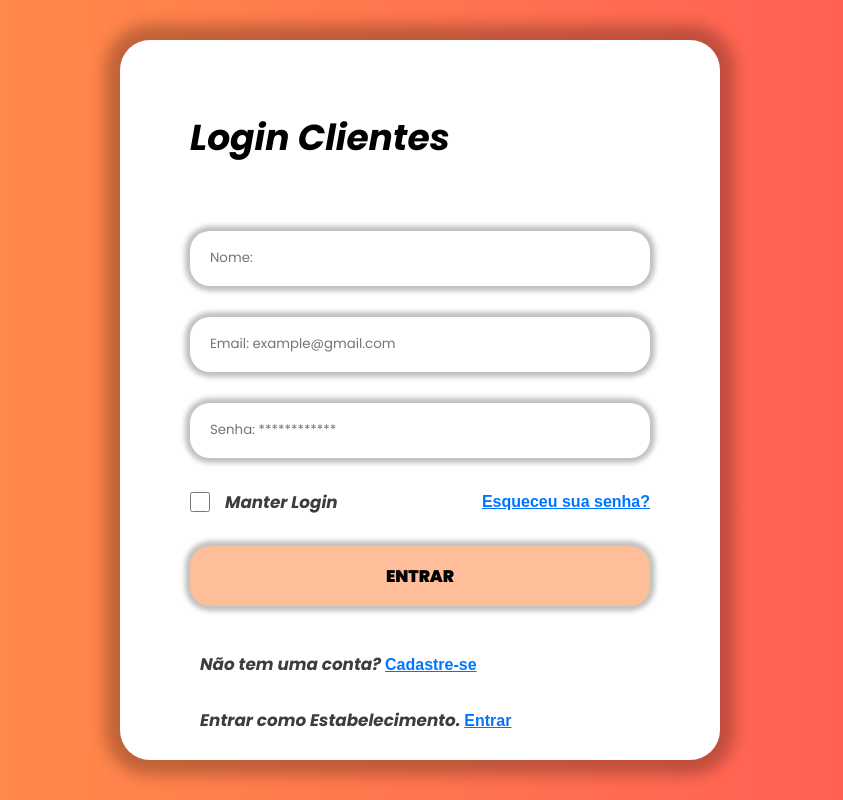
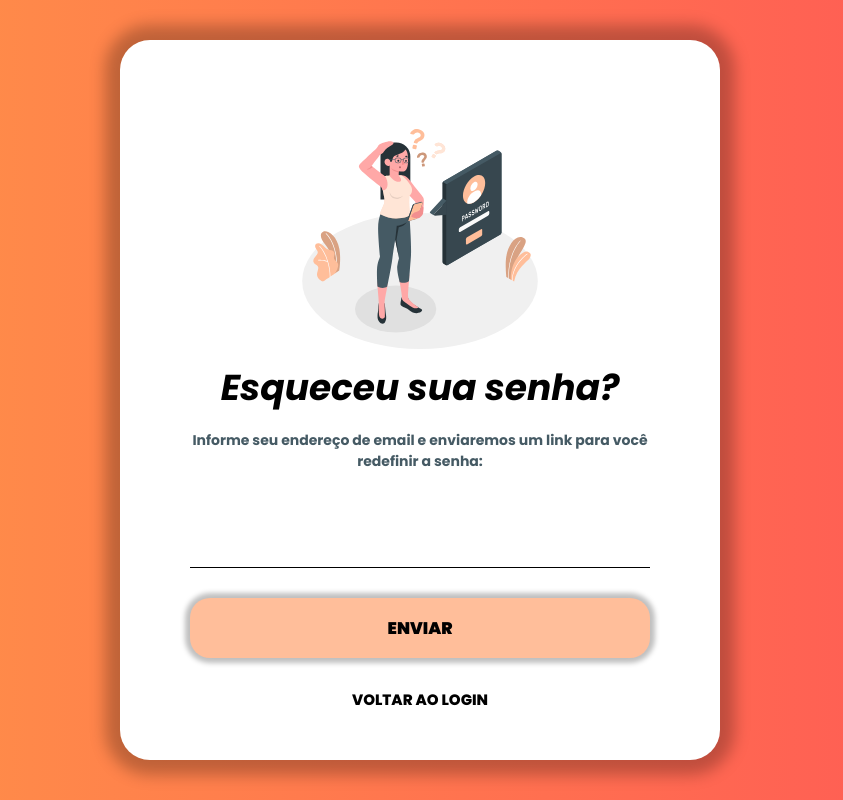
Before and after one commit to ICEI-PUC-Minas-PMGES-TI/pmg-es-2024-1-ti1-2401100-g4-fila-na-cantina-1, a plain HTML site: page codigo/Login/login.html in a window 1280 px wide. Both pictures are taken after a click on the link "Esqueceu sua senha?". Shown: the whole page, without its empty margins (220-1063 px from the left). Drawn offline with Linux system fonts and the light colour scheme.

Commit message:
tela de 'esqueci a senha' feita junto com suas funcionalidades

```diff
--- /dev/null
+++ b/codigo/Login/esqSenha.js
@@ -0,0 +1,29 @@
+import { sendPasswordResetEmail, auth } from "../script.js";
+
+document.addEventListener("DOMContentLoaded", function () {
+  const forgotPasswordForm = document.querySelector("#section-esqSenha form");
+
+  forgotPasswordForm.addEventListener("submit", function (e) {
+    e.preventDefault();
+    const email = document.querySelector("#esqSenha").value;
+
+    if (email) {
+      sendPasswordResetEmail(auth, email)
+        .then(() => {
+          alert("Email de redefinição de senha enviado!");
+        })
+        .catch((error) => {
+          console.error("Erro ao enviar email de redefinição de senha:", error);
+          if (error.code === "auth/user-not-found") {
+            alert("Usuário não encontrado. Verifique o email inserido.");
+          } else {
+            alert(
+              "Erro ao enviar email de redefinição de senha. Verifique se o email está correto e tente novamente."
+            );
+          }
+        });
+    } else {
+      alert("Por favor, insira um endereço de email válido.");
+    }
+  });
+});
--- a/codigo/Login/login.css
+++ b/codigo/Login/login.css
@@ -1,7 +1,7 @@
-@import url('../style.css');
+@import url("../style.css");
 
 body {
-    background: linear-gradient(90deg, #ff6b00b8, #FF5656);
+  background: linear-gradient(90deg, #ff6b00b8, #ff5656);
   overflow: hidden;
 }
 
@@ -14,7 +14,7 @@ main {
 }
 
 p {
-    font-size: .7em;
+  font-size: 0.7em;
   margin-left: 15px;
   color: #000000c2;
 }
@@ -65,19 +65,19 @@ form {
   width: 20px;
 }
 
-.btn-login{
+.btn-login {
   width: 100%;
   height: 60px;
-    background-color: #FFBE9A;
+  background-color: #ffbe9a;
   border: none;
   box-shadow: 0 0 5px 5px #00000040;
   border-radius: 20px;
   cursor: pointer;
   font-weight: 900;
-    font-size: .7em;
+  font-size: 0.7em;
 }
 
-.ir-login{
+.ir-login {
   margin: 30px 10px;
 }
 
@@ -104,7 +104,7 @@ input[type="file"] {
 }
 
 .documento-cadastro label {
-    font-size: .6em;
+  font-size: 0.6em;
   font-weight: normal;
   color: #000000c2;
   display: flex;
@@ -116,6 +116,50 @@ label i {
   font-size: 1.5em;
 }
 
+/* ESTILIZAÇÃO DA TELA DE ESQUECEU A SENHA */
+
+.VaL-btn {
+  text-align: center;
+  font-style: normal;
+  font-size: 15px;
+  font-weight: 800;
+  margin-top: 30px;
+  cursor: pointer;
+}
+
+#section-esqSenha {
+  flex-direction: column;
+  justify-content: space-between;
+  align-items: center;
+}
+
+#section-esqSenha img {
+  width: 250px;
+}
+
+#section-esqSenha h2 {
+  text-align: center;
+  color: #455a64;
+  font-size: 20px;
+  font-style: normal;
+  font-size: 14px;
+  margin: 15px 0;
+}
+
+.input-esqSenha {
+  outline: none;
+  border: none;
+  border-bottom: 1px solid #000;
+  width: 100%;
+  padding: 0px 15px 10px;
+  margin-bottom: 30px;
+  text-align: center;
+}
+
+.input-esqSenha::placeholder {
+  font-style: italic;
+}
+
 @media screen and (max-width: 768px) {
   .container-registro {
     width: 98%;
@@ -124,7 +168,8 @@ label i {
     border: linear-gradient;
   }
 
-    .container-registro a, .container-registro p {
+  .container-registro a,
+  .container-registro p {
     font-size: 14px;
   }
 
@@ -132,11 +177,12 @@ label i {
     font-size: 1.3em;
   }
 
-    input[type='submit'], .input-login {
+  input[type="submit"],
+  .input-login {
     height: 50px;
   }
 
   .documento-cadastro label {
-        font-size: .5em;
+    font-size: 0.5em;
   }
 }
--- a/codigo/Login/login.html
+++ b/codigo/Login/login.html
@@ -19,7 +19,7 @@
                         <input type="checkbox" name="" id="">
                         <p>Manter Login</p>
                     </span>
-                    <a href="#">Esqueceu sua senha?</a>
+                    <a href="#" onclick="alternarEsqueceuSenha()">Esqueceu sua senha?</a>
                 </div>
                 <input type="submit" value="ENTRAR" class="btn-login" id="btn-login-cliente">
             </form>
@@ -37,7 +37,7 @@
                         <input type="checkbox" name="" id="">
                         <p>Manter Login</p>
                     </span>
-                    <a href="#">Esqueceu sua senha?</a>
+                    <a href="#" onclick="alternarEsqueceuSenha()">Esqueceu sua senha?</a>
                 </div>
                 <input type="submit" value="ENTRAR" class="btn-login" id="btn-login-empresa">
             </form>
@@ -71,9 +71,22 @@
             </form>
             <p class="ir-login">Já possui uma conta? <a href="#" onclick="alternarLoginEmpresa()">Entrar</a></p>
         </section>
+        <!-- TELA DE ESQUECEU A SENHA: -->
+        <section class="container-registro" id="section-esqSenha">
+            <img src="../assets/img/Forgot password-amico.svg" />
+            <h1>Esqueceu sua senha?</h1>
+            <h2>Informe seu endereço de email e enviaremos um link para
+                você redefinir a senha:</h2>
+                <form>
+                <input type="email" placeholder="" class="input-esqSenha" id="esqSenha" required>
+                <input type="submit" value="ENVIAR" class="btn-login">
+                </form>
+            <h3 class="VaL-btn" onclick="alternarLoginCliente()">VOLTAR AO LOGIN</h3>
+        </section>
     </main>
     <script src="login.js"></script>
     <script type="module" src="cadastro.js"></script>
+    <script type="module" src="esqSenha.js"></script>
     <script src="https://unpkg.com/@phosphor-icons/web"></script>
 </body>
 </html>
--- a/codigo/Login/login.js
+++ b/codigo/Login/login.js
@@ -2,6 +2,7 @@ const loginEmpresa = document.getElementById('section-login-empresa');
 const loginCliente = document.getElementById('section-login-cliente');
 const cadastroCliente = document.getElementById('section-cadastro-cliente');
 const cadastroEmpresa = document.getElementById('section-cadastro-empresa');
+const esqSenha = document.getElementById('section-esqSenha');
 const inputFile = document.getElementById("input-file");
 
 function alternarLoginEmpresa() {
@@ -9,6 +10,7 @@ function alternarLoginEmpresa() {
     cadastroCliente.style.display = 'none'
     loginCliente.style.display = 'none';
     loginEmpresa.style.display = 'block';
+    esqSenha.style.display = 'none';
 }
 
 function alternarLoginCliente() {
@@ -16,6 +18,7 @@ function alternarLoginCliente() {
     loginEmpresa.style.display = 'none';
     cadastroEmpresa.style.display = 'none'
     cadastroCliente.style.display = 'none'
+    esqSenha.style.display = 'none';
 }
 
 function alternarCadastroCliente() {
@@ -23,12 +26,22 @@ function alternarCadastroCliente() {
     loginEmpresa.style.display = 'none';
     cadastroEmpresa.style.display = 'none'
     cadastroCliente.style.display = 'block'
+    esqSenha.style.display = 'none';
 }
 
 function alternarCadastroEmpresa() {
     loginCliente.style.display = 'none';
     loginEmpresa.style.display = 'none';
     cadastroEmpresa.style.display = 'block'
+    cadastroCliente.style.display = 'none'
+    esqSenha.style.display = 'none';
+}
+
+function alternarEsqueceuSenha() {
+    esqSenha.style.display = 'flex';
+    loginCliente.style.display = 'none';
+    loginEmpresa.style.display = 'none';
+    cadastroEmpresa.style.display = 'none'
     cadastroCliente.style.display = 'none'
 }
 
--- a/codigo/script.js
+++ b/codigo/script.js
@@ -3,7 +3,8 @@ import { getDatabase, ref, set } from "https://www.gstatic.com/firebasejs/10.11.
 import {
   getAuth,
   createUserWithEmailAndPassword,
-  signInWithEmailAndPassword
+  signInWithEmailAndPassword,
+  sendPasswordResetEmail
 } from "https://www.gstatic.com/firebasejs/10.11.1/firebase-auth.js";
 
 const firebaseConfig = {
@@ -21,4 +22,4 @@ const app = initializeApp(firebaseConfig);
 const auth = getAuth(app);
 const database = getDatabase(app);
 
-export { app, auth, database, createUserWithEmailAndPassword, ref, set, signInWithEmailAndPassword };
+export { app, auth, database, createUserWithEmailAndPassword, ref, set, signInWithEmailAndPassword, sendPasswordResetEmail };
```
Also changed, not shown: codigo/assets/img/Forgot password-amico.svg (added). Lines whose indentation alone changed are shown as unchanged.
